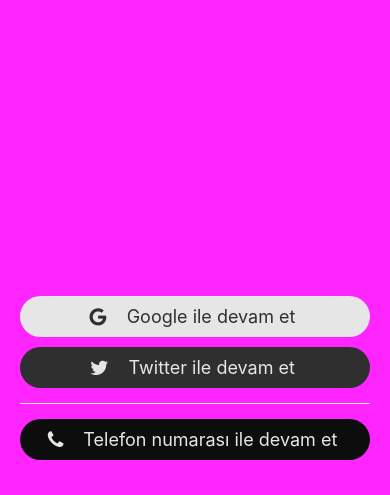
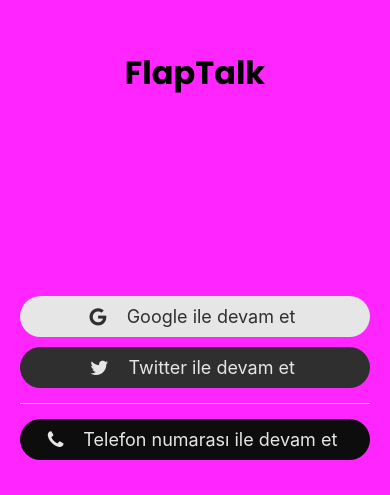
Before and after one commit to FatihArslan-cmd/FlapTalk, a React Native app: screen /LoginScreen in a window 390 px wide. Shown: the part 349-844 px from the top of the page. Built offline with nearby package versions, Linux system fonts and the light colour scheme.

Commit message:
Navigation container is created

```diff
--- a/App.js
+++ b/App.js
@@ -1,166 +1,19 @@
-import React, { useEffect, useRef, useState } from 'react';
-import { View, StyleSheet, Animated, TouchableOpacity, Text } from 'react-native';
-import Icon from 'react-native-vector-icons/FontAwesome'; // Import the FontAwesome icon set
-import CustomText from './src/CustomText';
+import React from 'react';
+import { NavigationContainer } from '@react-navigation/native';
+import { createStackNavigator } from '@react-navigation/stack';
+import LoginScreen from './src/LoginScreen';
+import Detail from './src/Detail';
+import AppHomePage from './src/AppHomePage';
+const Stack = createStackNavigator();
 
-const AnimatedGradientText = ({ text, isDisappearing, textColor }) => {
-  const animatedValue = useRef(new Animated.Value(0)).current;
-
-  useEffect(() => {
-    Animated.timing(animatedValue, {
-      toValue: isDisappearing ? 0 : 1,
-      duration: 1000,
-      useNativeDriver: false,
-    }).start();
-  }, [isDisappearing]);
-
-  const animatedText = text.split('').map((char, index) => (
-    <Animated.Text key={index} style={{ color: textColor, opacity: animatedValue }}>
-      {char}
-    </Animated.Text>
-  ));
-
+export default function App() {
   return (
-    <CustomText style={styles.text}>
-      {animatedText}
-    </CustomText>
+    <NavigationContainer>
+      <Stack.Navigator initialRouteName="LoginScreen">
+        <Stack.Screen name="LoginScreen" component={LoginScreen} options={{headerShown:false}} />
+        <Stack.Screen name="Details" component={Detail} options={{headerShown:false}}/>
+        <Stack.Screen name="AppHomePage" component={AppHomePage} options={{headerShown:false}}/>
+      </Stack.Navigator>
+    </NavigationContainer>
   );
-};
-
-const App = () => {
-  const [isDisappearing, setIsDisappearing] = useState(true);
-  const [currentText, setCurrentText] = useState('Hadi birlikte çalışalım');
-  const [backgroundColor, setBackgroundColor] = useState('#190849');
-  const [textColor, setTextColor] = useState('#d7cc00');
-  const [useDefaultColors, setUseDefaultColors] = useState(true);
-
-  const defaultColors = [
-    { text: 'Hadi birlikte çalışalım', backgroundColor: '#190849', textColor: '#d7cc00' },
-    { text: 'Mesajlaşma uygulaması', backgroundColor: '#d1ffd5', textColor: '#ff83ff' },
-    { text: 'FlapTalk', backgroundColor: '#ff25ff', textColor: '#000000' }
-  ];
-
-  const newColors = [
-    { text: 'Hadi birlikte çalışalım', backgroundColor: '#2c014d', textColor: '#3aa05f' },
-    { text: 'Mesajlaşma uygulaması', backgroundColor: '#361f34', textColor: '#8a8597' },
-    { text: 'FlapTalk', backgroundColor: '#ff6655', textColor: '#3c3cd6' }
-  ];
-
-  useEffect(() => {
-    const interval = setInterval(() => {
-      setIsDisappearing((prev) => !prev);
-      setCurrentText((prev) => {
-        const colors = useDefaultColors ? defaultColors : newColors;
-        const currentIndex = colors.findIndex(item => item.text === prev);
-        const nextIndex = (currentIndex + 1) % colors.length;
-
-        if (nextIndex === 0) {
-          setUseDefaultColors(prev => !prev);
-        }
-
-        setBackgroundColor(colors[nextIndex].backgroundColor);
-        setTextColor(colors[nextIndex].textColor);
-        return colors[nextIndex].text;
-      });
-    }, 2000);
-
-    return () => clearInterval(interval);
-  }, [useDefaultColors]);
-
-  return (
-    <View style={[styles.appContainer, { backgroundColor }]}>
-      <AnimatedGradientText text={currentText} isDisappearing={isDisappearing} textColor={textColor} />
-      <View style={styles.buttonContainer}>
-        <TouchableOpacity style={styles.googleButton}>
-          <Icon name="google" size={20} color="#2f2f2f" style={styles.icon} />
-          <Text style={styles.googleButtonText}>Google ile devam et </Text>
-        </TouchableOpacity>
-        <TouchableOpacity style={styles.twitterButton}>
-          <Icon name="twitter" size={20} color="#e6e6e6" style={styles.icon} />
-          <Text style={styles.twitterButtonText}>Twitter ile devam et </Text>
-        </TouchableOpacity>
-        <View style={styles.separator} />
-        <TouchableOpacity style={styles.button}>
-          <Icon name="phone" size={20} color="#e6e6e6" style={styles.icon} />
-          <Text style={styles.buttonText}>Telefon numarası ile devam et </Text>
-        </TouchableOpacity>
-      </View>
-    </View>
-  );
-};
-
-const styles = StyleSheet.create({
-  container: {
-    flex: 1,
-    justifyContent: 'center',
-    alignItems: 'center',
-  },
-  text: {
-    fontSize: 32,
-    fontWeight: 'bold',
-    flexDirection: 'row',
-  },
-  appContainer: {
-    flex: 1,
-    justifyContent: 'center',
-    alignItems: 'center',
-  },
-  buttonContainer: {
-    position: 'absolute',
-    bottom: 30,
-    width: '100%',
-    paddingHorizontal: 20,
-  },
-  button: {
-    backgroundColor: '#0d0d0d',
-    borderRadius: 30,
-    paddingVertical: 10,
-    marginVertical: 5,
-    alignItems: 'center',
-    flexDirection: 'row',
-    justifyContent: 'center',
-  },
-  googleButton: {
-    backgroundColor: '#e6e6e6',
-    borderRadius: 30,
-    paddingVertical: 10,
-    marginVertical: 5,
-    alignItems: 'center',
-    flexDirection: 'row',
-    justifyContent: 'center',
-  },
-  twitterButton: {
-    backgroundColor: '#2f2f2f',
-    borderRadius: 30,
-    paddingVertical: 10,
-    marginVertical: 5,
-    alignItems: 'center',
-    flexDirection: 'row',
-    justifyContent: 'center',
-  },
-  buttonText: {
-    color: '#e6e6e6',
-    fontSize: 18,
-    marginLeft: 10,
-  },
-  googleButtonText: {
-    color: '#2f2f2f',
-    fontSize: 18,
-    marginLeft: 10,
-  },
-  twitterButtonText: {
-    color: '#e6e6e6',
-    fontSize: 18,
-    marginLeft: 10,
-  },
-  icon: {
-    marginRight: 10,
-  },
-  separator: {
-    borderBottomColor: '#e6e6e6',
-    borderBottomWidth: 1,
-    marginVertical: 10,
-  },
-});
-
-export default App;
+}
--- a/package.json
+++ b/package.json
@@ -16,6 +16,7 @@
     "@react-native-firebase/firestore": "^20.3.0",
     "@react-native-material/core": "^1.3.7",
     "@react-navigation/native": "^6.1.18",
+    "@react-navigation/stack": "^6.4.1",
     "expo": "~51.0.24",
     "expo-dev-client": "~4.0.21",
     "expo-font": "^12.0.9",
@@ -24,6 +25,7 @@
     "react": "18.2.0",
     "react-dom": "18.2.0",
     "react-native": "0.74.3",
+    "react-native-animateable-text": "^0.12.1",
     "react-native-gesture-handler": "~2.16.1",
     "react-native-linear-gradient": "^2.8.3",
     "react-native-picker-select": "^9.2.0",
--- /dev/null
+++ b/src/AppHomePage.js
@@ -0,0 +1,12 @@
+import { View, Text } from 'react-native'
+import React from 'react'
+
+const AppHomePage = () => {
+  return (
+    <View>
+      <Text>DashBoard</Text>
+    </View>
+  )
+}
+
+export default AppHomePage
--- /dev/null
+++ b/src/Detail.js
@@ -0,0 +1,12 @@
+import { View, Text } from 'react-native'
+import React from 'react'
+
+const Detail = () => {
+  return (
+    <View>
+      <Text>Detail</Text>
+    </View>
+  )
+}
+
+export default Detail
--- /dev/null
+++ b/src/LoginScreen.js
@@ -0,0 +1,159 @@
+import React, { useEffect, useState } from 'react';
+import { View, StyleSheet, Text,TouchableOpacity } from 'react-native';
+import CustomText from './CustomText';
+import Icon from 'react-native-vector-icons/FontAwesome'; // Import the FontAwesome icon set
+const AnimatedGradientText = ({ text, textColor }) => {
+  return (
+    <CustomText style={[styles.text, { color: textColor }]}>
+      {text}
+    </CustomText>
+  );
+};
+
+const LoginScreen = () => {
+  const [currentText, setCurrentText] = useState('Hadi birlikte çalışalım');
+  const [backgroundColor, setBackgroundColor] = useState('#190849');
+  const [textColor, setTextColor] = useState('#d7cc00');
+  const [useDefaultColors, setUseDefaultColors] = useState(true);
+
+  const defaultColors = [
+    { text: 'Hadi birlikte çalışalım', backgroundColor: '#190849', textColor: '#d7cc00' },
+    { text: 'Mesajlaşma uygulaması', backgroundColor: '#d1ffd5', textColor: '#ff83ff' },
+    { text: 'FlapTalk', backgroundColor: '#ff25ff', textColor: '#000000' }
+  ];
+
+  const newColors = [
+    { text: 'Hadi birlikte çalışalım', backgroundColor: '#2c014d', textColor: '#3aa05f' },
+    { text: 'Mesajlaşma uygulaması', backgroundColor: '#361f34', textColor: '#8a8597' },
+    { text: 'FlapTalk', backgroundColor: '#ff6655', textColor: '#3c3cd6' }
+  ];
+
+  useEffect(() => {
+    const interval = setInterval(() => {
+      setCurrentText((prev) => {
+        const colors = useDefaultColors ? defaultColors : newColors;
+        const currentIndex = colors.findIndex(item => item.text === prev);
+        const nextIndex = (currentIndex + 1) % colors.length;
+
+        if (nextIndex === 0) {
+          setUseDefaultColors(prev => !prev);
+        }
+
+        setBackgroundColor(colors[nextIndex].backgroundColor);
+        setTextColor(colors[nextIndex].textColor);
+        return colors[nextIndex].text;
+      });
+    }, 2000);
+
+    return () => clearInterval(interval);
+  }, [useDefaultColors]);
+
+  const handleGooglePress = () => {
+    console.log('Google button pressed');
+  };
+
+  const handleTwitterPress = () => {
+    console.log('Twitter button pressed');
+  };
+
+  const handlePhonePress = () => {
+    console.log('Phone button pressed');
+  };
+
+  return (
+    <View style={[styles.appContainer, { backgroundColor }]}>
+      <AnimatedGradientText text={currentText} textColor={textColor} />
+      <View style={styles.buttonContainer}>
+        <TouchableOpacity style={styles.googleButton} onPress={handleGooglePress}>
+          <Icon name="google" size={20} color="#2f2f2f" style={styles.icon} />
+          <Text style={styles.googleButtonText}>Google ile devam et </Text>
+        </TouchableOpacity>
+        <TouchableOpacity style={styles.twitterButton} onPress={handleTwitterPress}>
+          <Icon name="twitter" size={20} color="#e6e6e6" style={styles.icon} />
+          <Text style={styles.twitterButtonText}>Twitter ile devam et </Text>
+        </TouchableOpacity>
+        <View style={styles.separator} />
+        <TouchableOpacity style={styles.button} onPress={handlePhonePress}>
+          <Icon name="phone" size={20} color="#e6e6e6" style={styles.icon} />
+          <Text style={styles.buttonText}>Telefon numarası ile devam et </Text>
+        </TouchableOpacity>
+      </View>
+    </View>
+  );
+};
+
+const styles = StyleSheet.create({
+  container: {
+    flex: 1,
+    justifyContent: 'center',
+    alignItems: 'center',
+  },
+  text: {
+    fontSize: 32,
+    fontWeight: 'bold',
+    flexDirection: 'row',
+  },
+  appContainer: {
+    flex: 1,
+    justifyContent: 'center',
+    alignItems: 'center',
+  },
+  buttonContainer: {
+    position: 'absolute',
+    bottom: 30,
+    width: '100%',
+    paddingHorizontal: 20,
+  },
+  button: {
+    backgroundColor: '#0d0d0d',
+    borderRadius: 30,
+    paddingVertical: 10,
+    marginVertical: 5,
+    alignItems: 'center',
+    flexDirection: 'row',
+    justifyContent: 'center',
+  },
+  googleButton: {
+    backgroundColor: '#e6e6e6',
+    borderRadius: 30,
+    paddingVertical: 10,
+    marginVertical: 5,
+    alignItems: 'center',
+    flexDirection: 'row',
+    justifyContent: 'center',
+  },
+  twitterButton: {
+    backgroundColor: '#2f2f2f',
+    borderRadius: 30,
+    paddingVertical: 10,
+    marginVertical: 5,
+    alignItems: 'center',
+    flexDirection: 'row',
+    justifyContent: 'center',
+  },
+  buttonText: {
+    color: '#e6e6e6',
+    fontSize: 18,
+    marginLeft: 10,
+  },
+  googleButtonText: {
+    color: '#2f2f2f',
+    fontSize: 18,
+    marginLeft: 10,
+  },
+  twitterButtonText: {
+    color: '#e6e6e6',
+    fontSize: 18,
+    marginLeft: 10,
+  },
+  icon: {
+    marginRight: 10,
+  },
+  separator: {
+    borderBottomColor: '#e6e6e6',
+    borderBottomWidth: 1,
+    marginVertical: 10,
+  },
+});
+
+export default LoginScreen;
```
Also changed, not shown: 1 other file (tests, documents, lock files or other folders).
